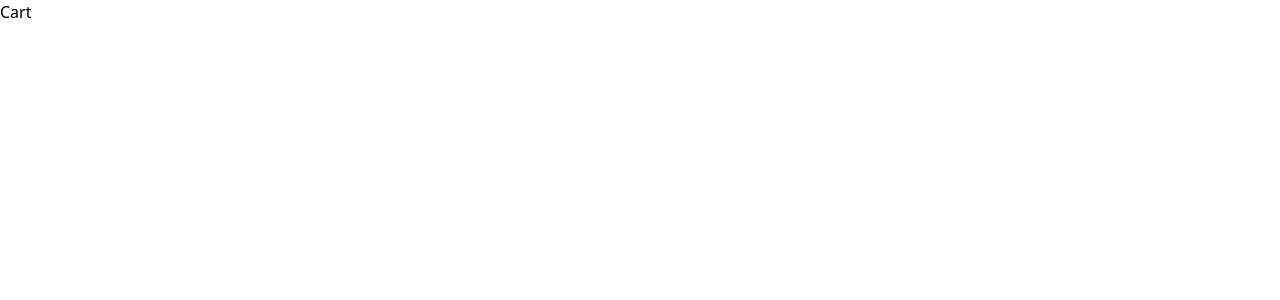
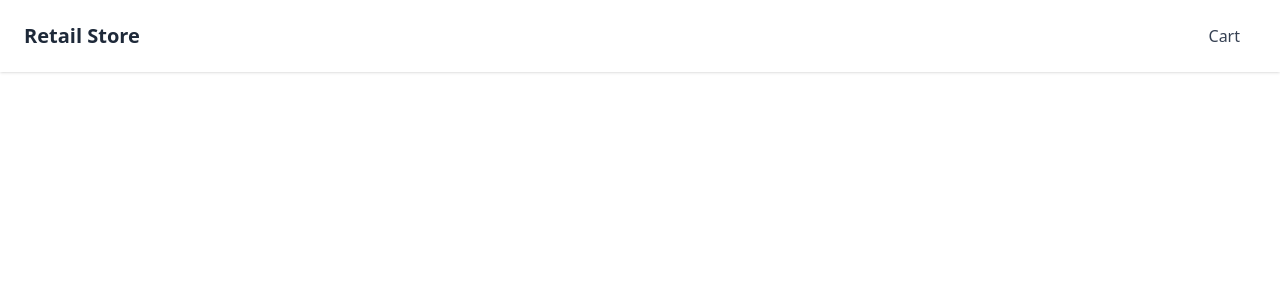
Before and after one commit to sanchitd9/uniblox, a React (Vite) app in the folder frontend/: page / in a window 1280 px wide. Shown: the top 300 px of the page. Built offline with nearby package versions, Linux system fonts and the light colour scheme.

Commit message:
create header component

```diff
--- a/frontend/src/App.jsx
+++ b/frontend/src/App.jsx
@@ -1,3 +1,9 @@
+import Header from "./components/Header";
+
 export default function App() {
-  return <h1>Cart</h1>
+  return (
+    <>
+      <Header />
+    </>
+  );
 }
--- /dev/null
+++ b/frontend/src/components/Header.jsx
@@ -0,0 +1,10 @@
+export default function Header() {
+  return (
+    <header className="flex items-center justify-between px-6 py-4 bg-white shadow-sm">
+      <h1 className="text-xl font-bold text-gray-800">Retail Store</h1>
+      <button className="px-4 py-2 text-gray-700 hover:text-gray-900 transition-colors cursor-pointer">
+        Cart
+      </button>
+    </header>
+  );
+}
```
